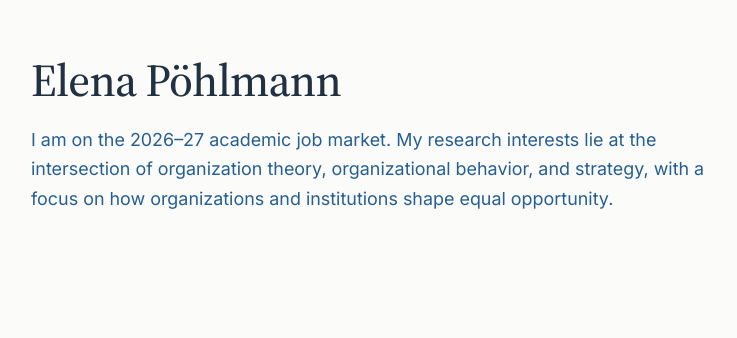
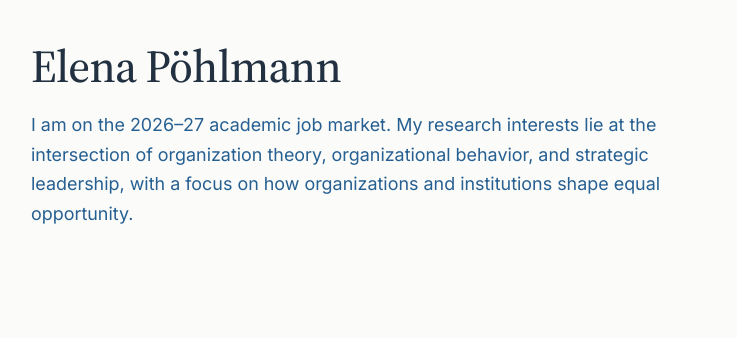
Before and after one commit to ElenaPoehlmann/elenapoehlmann.github.io, a plain HTML site: page index.html in a window 1280 px wide. Shown: the part 185-523 px from the top of the page, 446-1183 px from the left. Drawn offline with Linux system fonts and the light colour scheme.

Commit message:
Update homepage research positioning

```diff
--- a/index.html
+++ b/index.html
@@ -40,7 +40,7 @@
 </div>
 <div class="hero-copy">
 <h1 id="name">Elena Pöhlmann</h1>
-<p class="market-note">I am on the 2026–27 academic job market. My research interests lie at the intersection of organization theory, organizational behavior, and strategy, with a focus on how organizations and institutions shape equal opportunity.</p>
+<p class="market-note">I am on the 2026–27 academic job market. My research interests lie at the intersection of organization theory, organizational behavior, and strategic leadership, with a focus on how organizations and institutions shape equal opportunity.</p>
 </div>
 </section>
 <div class="home-bottom">
```
